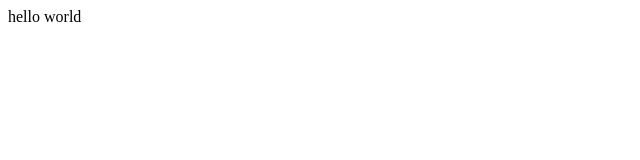
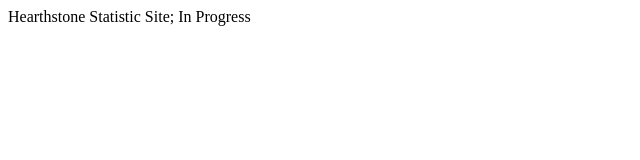
Before and after one commit to flemmernick/flemmernick, a plain HTML site: page index.html in a window 1280 px wide. Shown: the whole page, without its empty margins (0-640 px from the left). Drawn offline with Linux system fonts and the light colour scheme.

Commit message:
Update index.html

```diff
--- a/index.html
+++ b/index.html
@@ -1,5 +1,6 @@
 <html>
 <body>
-<text>hello world</text>
+  <title>Hearthstone Statistics</title>
+<text>Hearthstone Statistic Site; In Progress</text>
 </body>
 </html>
```
